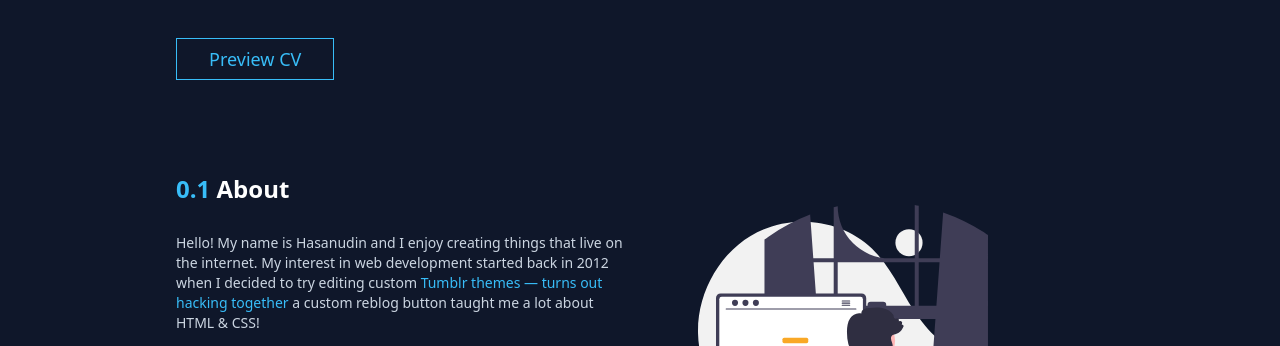
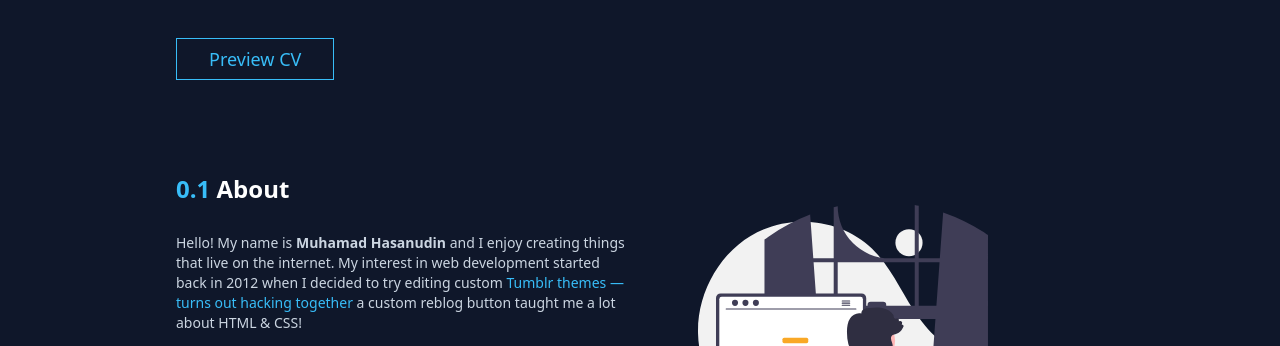
Before and after one commit to Hasanudiin/Hasanudiin.github.io, a website: page index.html in a window 1280 px wide. Shown: the part 403-749 px from the top of the page. Drawn offline with Linux system fonts and the light colour scheme.

Commit message:
p7 merubah nama dalam section about

```diff
--- a/index.html
+++ b/index.html
@@ -84,7 +84,7 @@
         <div class="w-full sm:flex">
             <div class="flex flex-col gap-3 mt-3 sm:w-1/2 sm:gap-0">
                 <div></div>
-                <p class="text-slate-300 text-sm sm:text-xl sm:mt-4 md:text-sm">Hello! My name is Hasanudin and I enjoy
+                <p class="text-slate-300 text-sm sm:text-xl sm:mt-4 md:text-sm">Hello! My name is <b>Muhamad Hasanudin</b> and I enjoy
                     creating
                     things that live
                     on the internet. My interest in web development started
```
